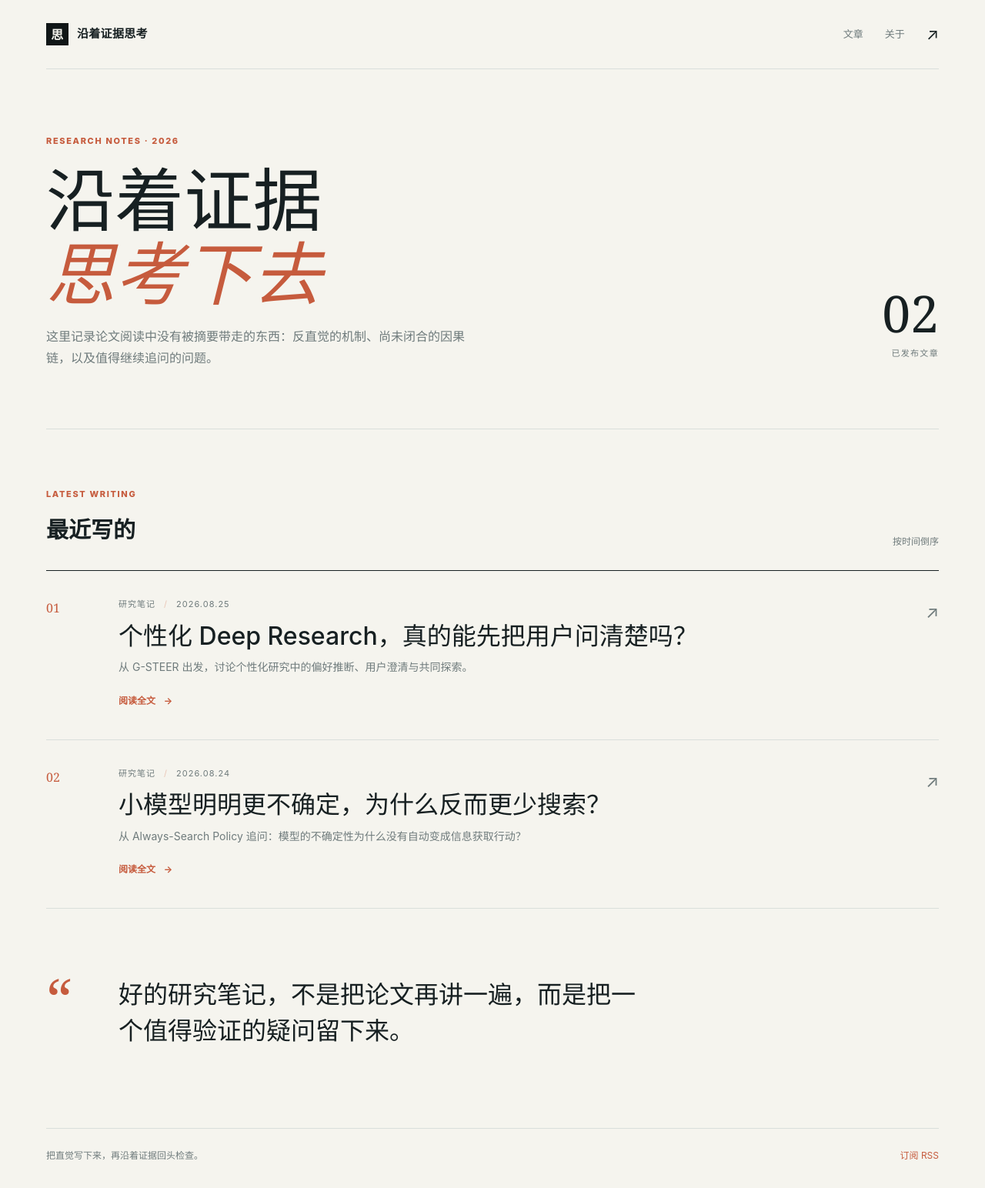
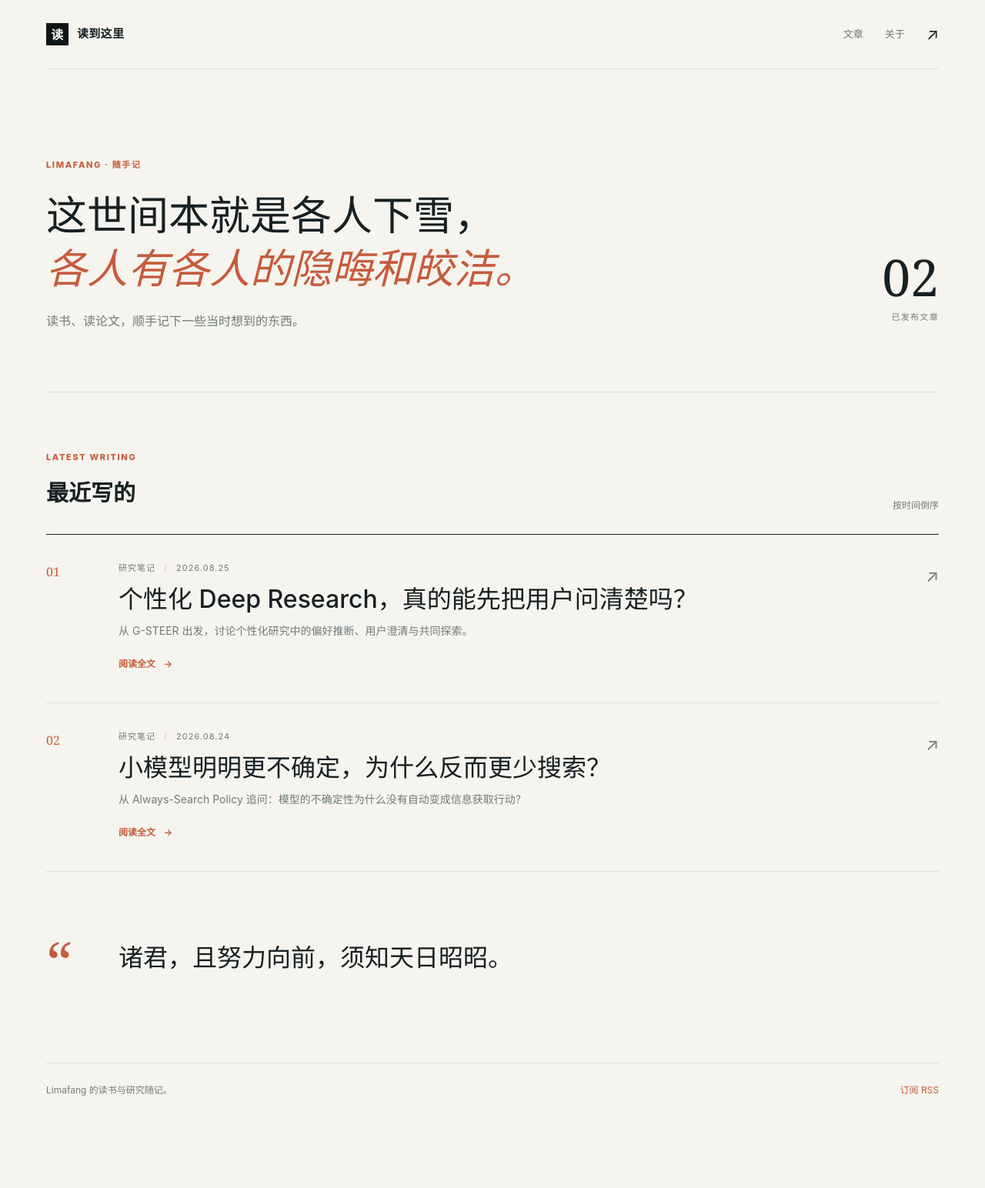
Before and after one commit to limafang/blogs, a Jekyll site: the page built from index.md, in a window 1280 px wide. Shown: the whole page at 77% size. Built offline with Jekyll 4.4.1, drawn with Linux system fonts in a browser that asks for light colours; after the commit the page ends 1459 px from its top, so only the background shows below that.

Commit message:
Make the blog feel more personal

```diff
--- a/_config.yml
+++ b/_config.yml
@@ -1,5 +1,5 @@
-title: "沿着证据思考"
-description: "记录论文阅读、研究想法与方法论追问。"
+title: "读到这里"
+description: "Limafang 的读书与研究随记。"
 lang: zh-CN
 timezone: Asia/Shanghai
 url: "https://limafang.github.io"
--- a/_layouts/default.html
+++ b/_layouts/default.html
@@ -13,7 +13,7 @@
     <div class="site-shell">
       <header class="site-header">
         <a class="brand" href="{{ '/' | relative_url }}" aria-label="回到首页">
-          <span class="brand-mark">思</span>
+          <span class="brand-mark">读</span>
           <span>{{ site.title }}</span>
         </a>
         <nav class="site-nav" aria-label="主导航">
@@ -24,7 +24,7 @@
       </header>
       <main>{{ content }}</main>
       <footer class="site-footer">
-        <span>把直觉写下来，再沿着证据回头检查。</span>
+        <span>Limafang 的读书与研究随记。</span>
         <a href="{{ '/feed.xml' | relative_url }}">订阅 RSS</a>
       </footer>
     </div>
--- a/assets/css/style.css
+++ b/assets/css/style.css
@@ -25,8 +25,8 @@ a { color: inherit; text-decoration: none; }
 .eyebrow { color: var(--accent); font-size: 11px; font-weight: 800; letter-spacing: .15em; line-height: 1.4; text-transform: uppercase; }
 .eyebrow span, .post-card-kicker span { color: var(--accent-soft); padding: 0 7px; }
 .home-intro { min-height: 420px; display: flex; justify-content: space-between; align-items: end; padding: 86px 0 78px; border-bottom: 1px solid var(--line); }
-.intro-copy { max-width: 700px; }
-.intro-copy h1 { margin: 23px 0 20px; font-size: clamp(50px, 7vw, 92px); font-weight: 500; letter-spacing: 0; line-height: 1.04; }
+.intro-copy { max-width: 850px; }
+.intro-copy h1 { margin: 23px 0 20px; font-family: Georgia, "Songti SC", serif; font-size: 53px; font-weight: 500; letter-spacing: 0; line-height: 1.3; }
 h1 em, .simple-page h1 em { color: var(--accent); font-family: Georgia, "Times New Roman", serif; font-weight: 400; }
 .intro-copy p { max-width: 555px; margin: 0; color: var(--muted); font-size: 16px; }
 .intro-aside { display: flex; flex-direction: column; align-items: end; padding-bottom: 9px; color: var(--muted); }
@@ -89,7 +89,7 @@ h1 em, .simple-page h1 em { color: var(--accent); font-family: Georgia, "Times N
   .site-header { height: 72px; }
   .site-nav { gap: 17px; }
   .home-intro { min-height: 0; display: block; padding: 64px 0 55px; }
-  .intro-copy h1 { margin-top: 18px; font-size: 55px; }
+  .intro-copy h1 { margin-top: 18px; font-size: 34px; line-height: 1.35; }
   .intro-copy p { font-size: 15px; }
   .intro-aside { display: none; }
   .section-heading { padding-top: 50px; }
--- a/index.md
+++ b/index.md
@@ -1,14 +1,14 @@
 ---
 layout: default
 title: 首页
-description: "记录论文阅读、研究想法与方法论追问。"
+description: "Limafang 的读书与研究随记。"
 ---
 
 <section class="home-intro">
   <div class="intro-copy">
-    <div class="eyebrow">RESEARCH NOTES · 2026</div>
-    <h1>沿着证据<br><em>思考下去</em></h1>
-    <p>这里记录论文阅读中没有被摘要带走的东西：反直觉的机制、尚未闭合的因果链，以及值得继续追问的问题。</p>
+    <div class="eyebrow">LIMAFANG · 随手记</div>
+    <h1>这世间本就是各人下雪，<br><em>各人有各人的隐晦和皎洁。</em></h1>
+    <p>读书、读论文，顺手记下一些当时想到的东西。</p>
   </div>
   <div class="intro-aside">
     <span class="index-number">02</span>
@@ -42,5 +42,7 @@ description: "记录论文阅读、研究想法与方法论追问。"
 
 <section class="home-note">
   <div class="note-mark">“</div>
-  <p>好的研究笔记，不是把论文再讲一遍，而是把一个值得验证的疑问留下来。</p>
+  <div class="note-content">
+    <p>诸君，且努力向前，须知天日昭昭。</p>
+  </div>
 </section>
```
Also changed, not shown: about.md (+5 -5 lines), README.md.
